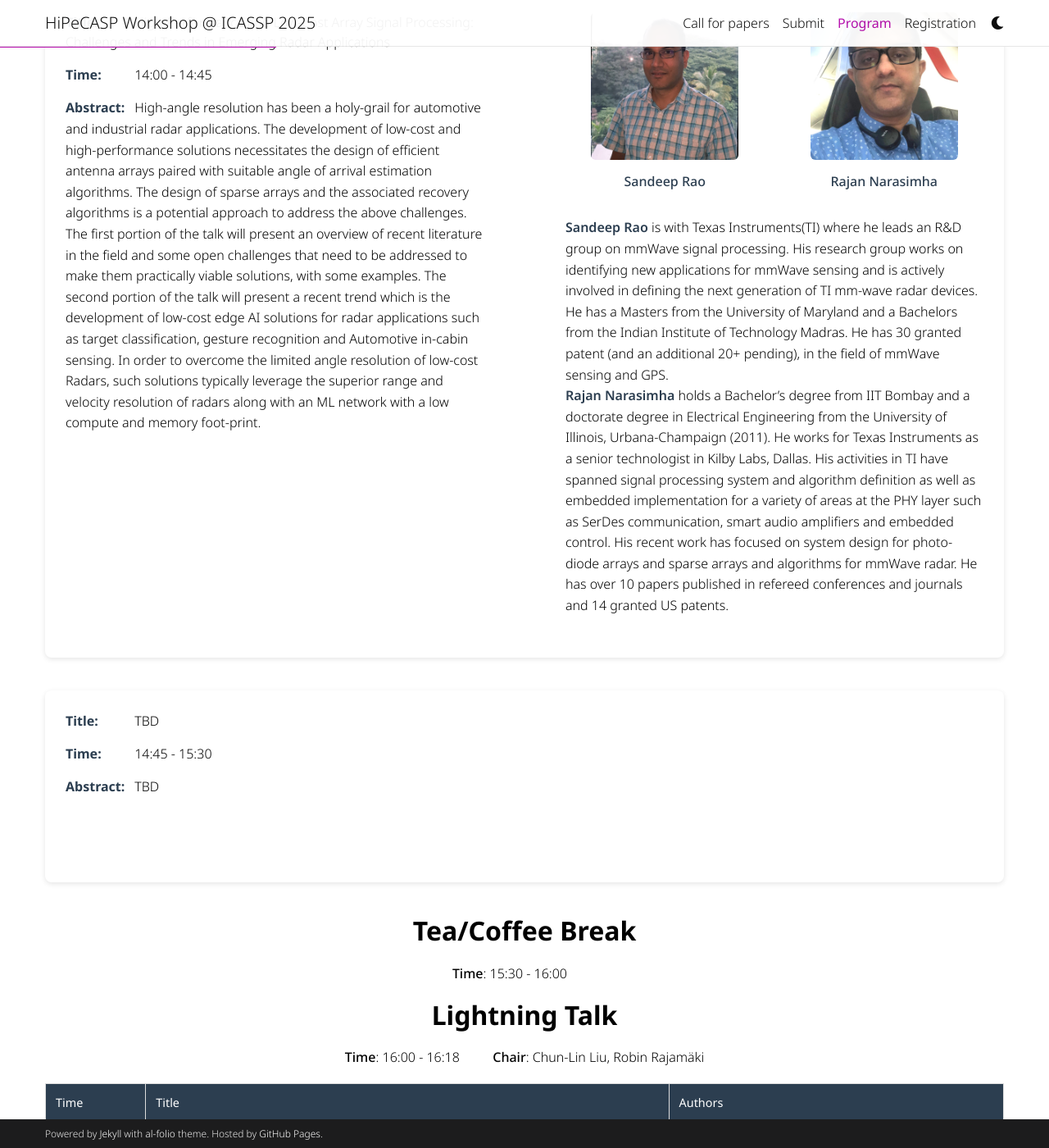
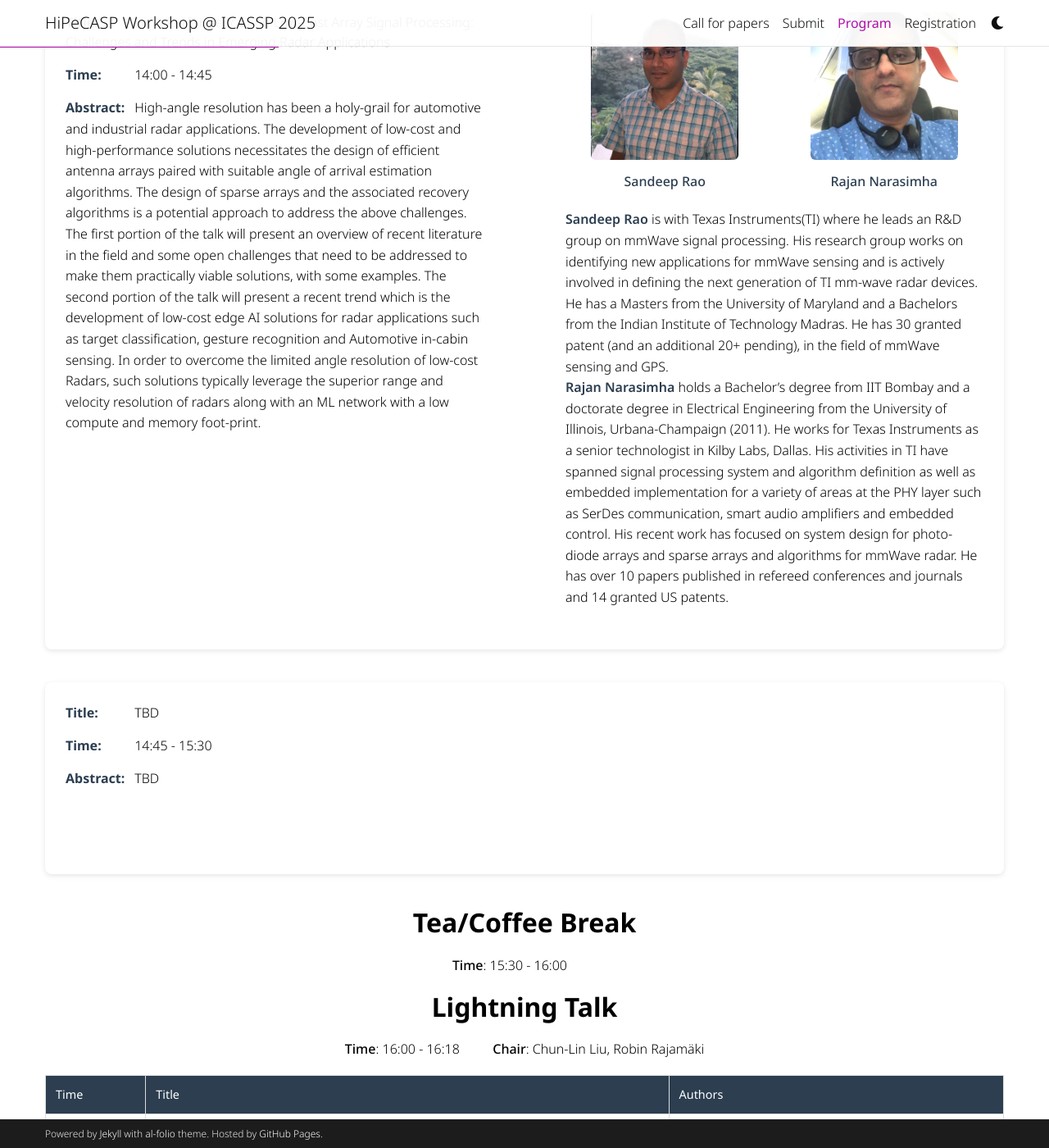
Before and after one commit to signal-process/signal-process.github.io, a Jekyll site: the page built from _pages/program.md, in a window 1280 px wide and 1400 px high, scrolled down 277 px. Shown: the whole window at 82% size. Built offline with Jekyll 4.4.1, drawn with Linux system fonts in a browser that asks for light colours; comment, search, counter and statistics services are not loaded; a style sheet for code colours, icons or effects is not loaded.

Commit message:
Update speakers.html

```diff
--- a/_includes/speakers.html
+++ b/_includes/speakers.html
@@ -26,7 +26,7 @@
       padding-left: 30px;
       display: flex;
       flex-direction: column;
-      gap: 25px;
+      gap: 15px;
     }
 
     .speaker-images {
```
